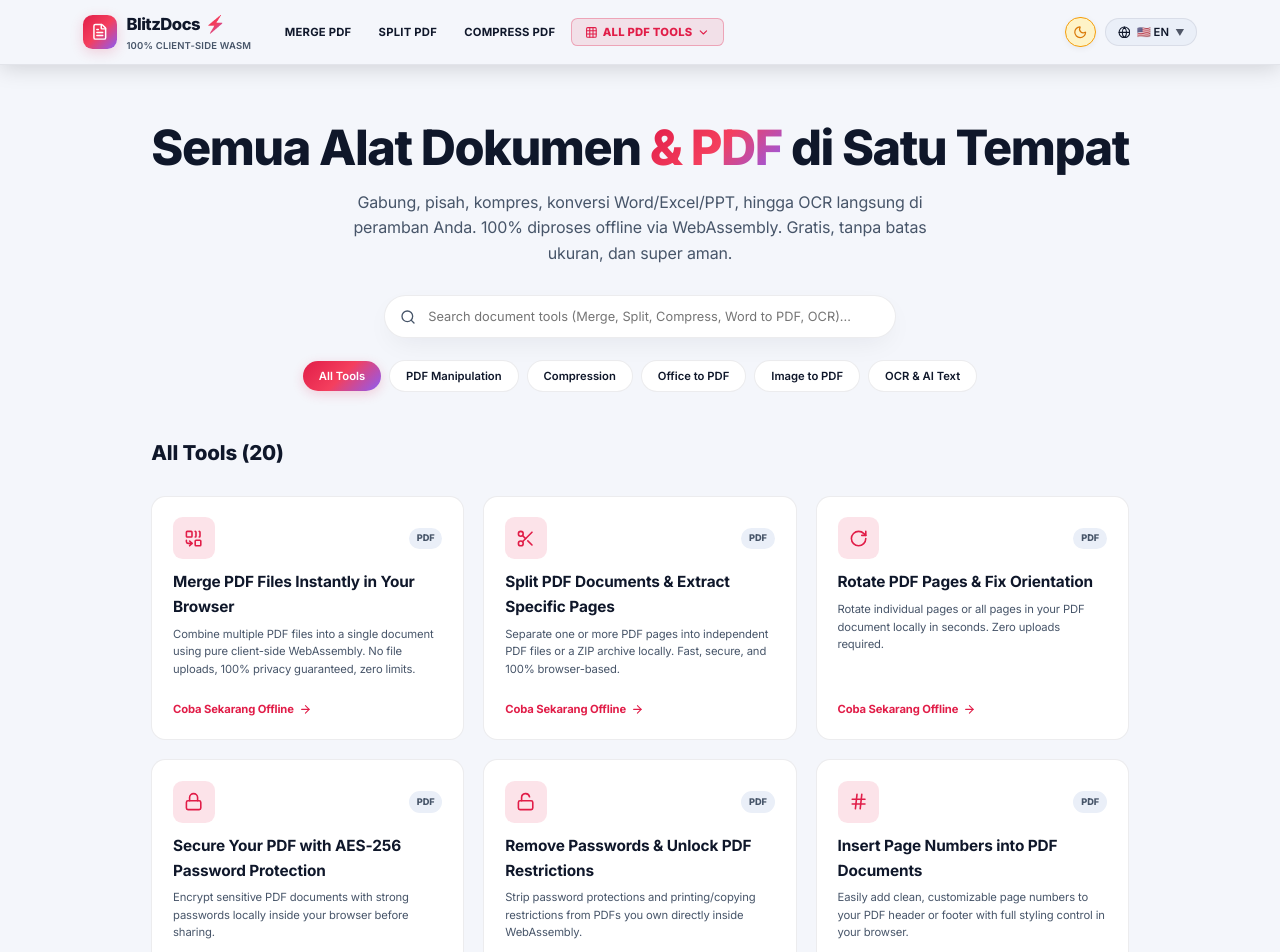
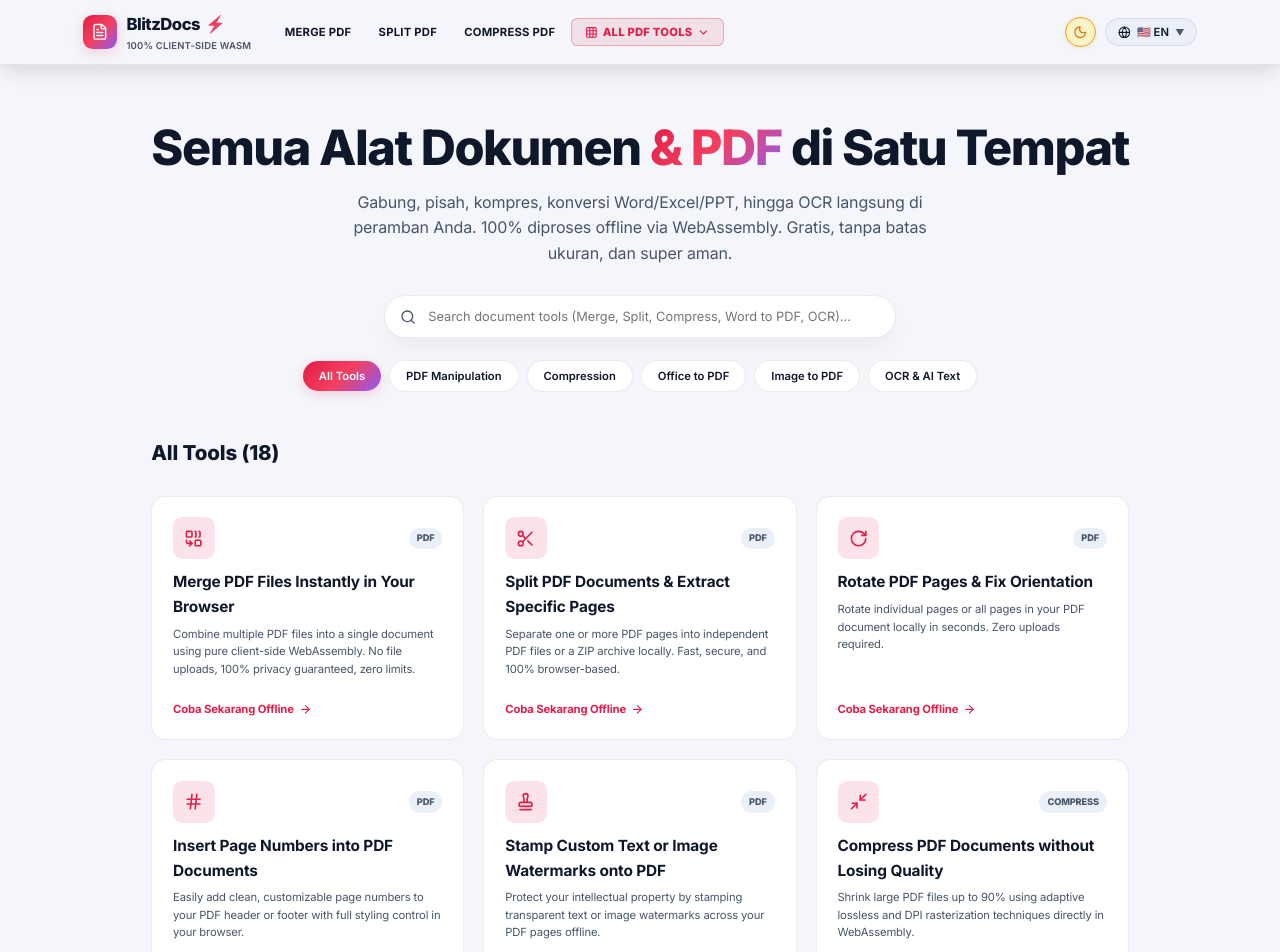
Before and after one commit to codesbykhairannoor/checkmyfile, a React (Vite) app: page / in a window 1280 px wide. Shown: the top 952 px of the page. Built offline with nearby package versions, Linux system fonts and the light colour scheme.

Commit message:
Remove Protect PDF and Unlock PDF tools

```diff
--- a/src/catalog/pdfTools.ts
+++ b/src/catalog/pdfTools.ts
@@ -93,54 +93,7 @@ export const pdfTools: ToolDefinition[] = [
       },
     },
   },
-  {
-    id: 'protect-pdf',
-    category: 'pdf',
-    iconName: 'Lock',
-    slugs: generateSlugsForId('protect-pdf', {
-      en: 'protect-pdf',
-      id: 'enkripsi-pdf',
-      es: 'proteger-pdf',
-    }),
-    seo: {
-      en: {
-        title: 'Password Protect PDF Online - Add AES-256 Encryption Locally',
-        h1: 'Secure Your PDF with AES-256 Password Protection',
-        description: 'Encrypt sensitive PDF documents with strong passwords locally inside your browser before sharing.',
-        faqs: defaultFaqs('Protect PDF', 'en'),
-      },
-      id: {
-        title: 'Enkripsi & Beri Sandi PDF Online - Keamanan AES-256 Lokal',
-        h1: 'Amankan Dokumen PDF Anda dengan Kata Sandi Kuat',
-        description: 'Tambahkan enkripsi tingkat tinggi AES-256 pada file PDF rahasia Anda secara langsung tanpa mengirim file ke server.',
-        faqs: defaultFaqs('Enkripsi PDF', 'id'),
-      },
-    },
-  },
-  {
-    id: 'unlock-pdf',
-    category: 'pdf',
-    iconName: 'Unlock',
-    slugs: generateSlugsForId('unlock-pdf', {
-      en: 'unlock-pdf',
-      id: 'buka-kunci-pdf',
-      es: 'desbloquear-pdf',
-    }),
-    seo: {
-      en: {
-        title: 'Unlock PDF Online - Remove Password & Restrictions Locally',
-        h1: 'Remove Passwords & Unlock PDF Restrictions',
-        description: 'Strip password protections and printing/copying restrictions from PDFs you own directly inside WebAssembly.',
-        faqs: defaultFaqs('Unlock PDF', 'en'),
-      },
-      id: {
-        title: 'Buka Kunci PDF Online - Hapus Sandi & Pembatasan Dokumen',
-        h1: 'Hapus Kata Sandi & Buka Pembatasan File PDF',
-        description: 'Buka kunci perlindungan cetak dan salin pada dokumen PDF milik Anda secara instan di dalam memori peramban.',
-        faqs: defaultFaqs('Buka Kunci PDF', 'id'),
-      },
-    },
-  },
+
   {
     id: 'page-numbers',
     category: 'pdf',
--- a/src/components/layout/Navbar.tsx
+++ b/src/components/layout/Navbar.tsx
@@ -1,6 +1,6 @@
 import React, { useState, useRef, useEffect } from 'react';
 import { LocaleSwitcher } from './LocaleSwitcher';
-import { Sun, Moon, FileText, ChevronDown, ChevronUp, Grid, Combine, Scissors, Minimize2, RotateCw, Lock, Unlock, Hash, Stamp, FileSpreadsheet, Presentation, AlignLeft, Table, Image, Images, ScanText } from 'lucide-react';
+import { Sun, Moon, FileText, ChevronDown, ChevronUp, Grid, Combine, Scissors, Minimize2, RotateCw, Hash, Stamp, FileSpreadsheet, Presentation, AlignLeft, Table, Image, Images, ScanText } from 'lucide-react';
 import { TOOLS_CATALOG, getToolById, type ToolDefinition } from '../../catalog/toolsCatalog';
 
 interface NavbarProps {
@@ -395,24 +395,7 @@ export const Navbar: React.FC<NavbarProps> = ({
                 </div>
               </div>
 
-              {/* Column 5: Edit & Security */}
-              <div className="mega-menu-col">
-                <div className="mega-menu-title">🔒 SECURITY & EDIT</div>
-                <div onClick={() => handleToolClick('protect-pdf')} className="mega-menu-item">
-                  <Lock size={18} />
-                  <div>
-                    <div className="item-title">Protect PDF</div>
-                    <div className="item-desc">Encrypt with AES-256 password</div>
-                  </div>
-                </div>
-                <div onClick={() => handleToolClick('unlock-pdf')} className="mega-menu-item">
-                  <Unlock size={18} />
-                  <div>
-                    <div className="item-title">Unlock PDF</div>
-                    <div className="item-desc">Remove passwords & restrictions</div>
-                  </div>
-                </div>
-              </div>
+
 
               {/* Column 6: Spreadsheet Tools */}
               <div className="mega-menu-col">
--- a/src/components/tools/ToolSidebar.tsx
+++ b/src/components/tools/ToolSidebar.tsx
@@ -5,7 +5,7 @@ import { PageNumbersPdfEditor } from './PageNumbersPdfEditor';
 import { SplitPdfEditor } from './SplitPdfEditor';
 import { MergePdfEditor } from './MergePdfEditor';
 import { CompressPdfEditor } from './CompressPdfEditor';
-import { ProtectPdfEditor } from './ProtectPdfEditor';
+
 import { PdfToImageEditor } from './PdfToImageEditor';
 import { GenericConvertEditor } from './GenericConvertEditor';
 import type { ToolDefinition } from '../../catalog/toolsCatalog';
@@ -27,8 +27,7 @@ interface ToolSidebarProps {
   setPageNumberConfig: (v: any) => void;
   compressQuality: 'extreme' | 'balanced' | 'high';
   setCompressQuality: (v: 'extreme' | 'balanced' | 'high') => void;
-  password?: string;
-  setPassword?: (v: string) => void;
+
   extractImageFormat?: 'png' | 'jpg';
   setExtractImageFormat?: (v: 'png' | 'jpg') => void;
   formatSize: (bytes: number) => string;
@@ -38,7 +37,7 @@ export const ToolSidebar: React.FC<ToolSidebarProps> = ({
   tool, files, setFiles, activeFileIndex, setActiveFileIndex, isProcessing, handleStartProcessing,
   splitRange, setSplitRange, rotateDegrees, setRotateDegrees,
   pageNumberConfig, setPageNumberConfig, watermarkConfig, setWatermarkConfig, compressQuality, setCompressQuality,
-  password, setPassword, extractImageFormat, setExtractImageFormat,
+  extractImageFormat, setExtractImageFormat,
   formatSize
 }) => {
   return (
@@ -93,9 +92,7 @@ export const ToolSidebar: React.FC<ToolSidebarProps> = ({
       {tool.id === 'split-pdf' && <SplitPdfEditor splitRange={splitRange} setSplitRange={setSplitRange} onApply={handleStartProcessing} isProcessing={isProcessing} />}
       {tool.id === 'merge-pdf' && <MergePdfEditor files={files} setFiles={setFiles} onApply={handleStartProcessing} isProcessing={isProcessing} />}
       {tool.id === 'compress-pdf' && <CompressPdfEditor quality={compressQuality} setQuality={setCompressQuality} onApply={handleStartProcessing} isProcessing={isProcessing} />}
-      {(tool.id === 'protect-pdf' || tool.id === 'unlock-pdf') && password !== undefined && setPassword && (
-        <ProtectPdfEditor mode={tool.id === 'protect-pdf' ? 'protect' : 'unlock'} password={password} setPassword={setPassword} onApply={handleStartProcessing} isProcessing={isProcessing} />
-      )}
+
       {tool.id === 'pdf-to-image' && extractImageFormat && setExtractImageFormat && (
         <PdfToImageEditor format={extractImageFormat} setFormat={setExtractImageFormat} onApply={handleStartProcessing} isProcessing={isProcessing} />
       )}
--- a/src/pages/ToolPage.tsx
+++ b/src/pages/ToolPage.tsx
@@ -36,7 +36,7 @@ export const ToolPage: React.FC<ToolPageProps> = ({ tool, currentLang, onBackToH
   // Tool Specific Options States
   const [splitRange, setSplitRange] = useState<string>('');
   const [rotateDegrees, setRotateDegrees] = useState<number>(0);
-  const [password, setPassword] = useState<string>('');
+
   const [pageNumberConfig, setPageNumberConfig] = useState({
     position: 'bottom-center' as const,
     format: '{n} / {p}',
@@ -70,7 +70,7 @@ export const ToolPage: React.FC<ToolPageProps> = ({ tool, currentLang, onBackToH
   const handleStartProcessing = () => {
     startProcessing({
       files, toolId: tool.id, toolCategory: tool.category, currentLang,
-      splitRange, rotateDegrees, password, pageNumberConfig, watermarkConfig, compressQuality, extractImageFormat
+      splitRange, rotateDegrees, pageNumberConfig, watermarkConfig, compressQuality, extractImageFormat
     });
   };
 
@@ -154,7 +154,7 @@ export const ToolPage: React.FC<ToolPageProps> = ({ tool, currentLang, onBackToH
             pageNumberConfig={pageNumberConfig} setPageNumberConfig={setPageNumberConfig}
             watermarkConfig={watermarkConfig} setWatermarkConfig={setWatermarkConfig}
             compressQuality={compressQuality} setCompressQuality={setCompressQuality}
-            password={password} setPassword={setPassword}
+
             extractImageFormat={extractImageFormat} setExtractImageFormat={setExtractImageFormat}
             formatSize={formatSize}
           />
```
